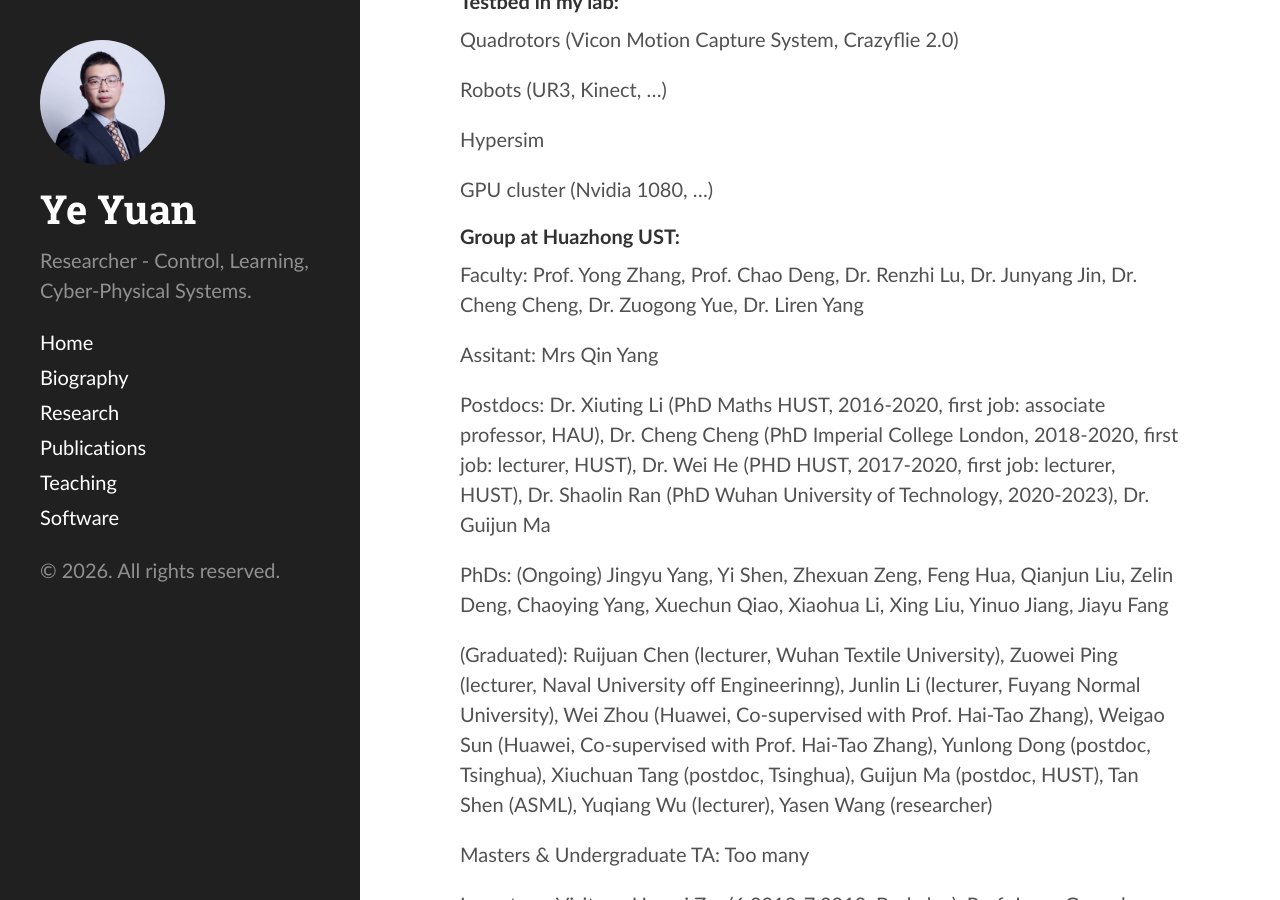
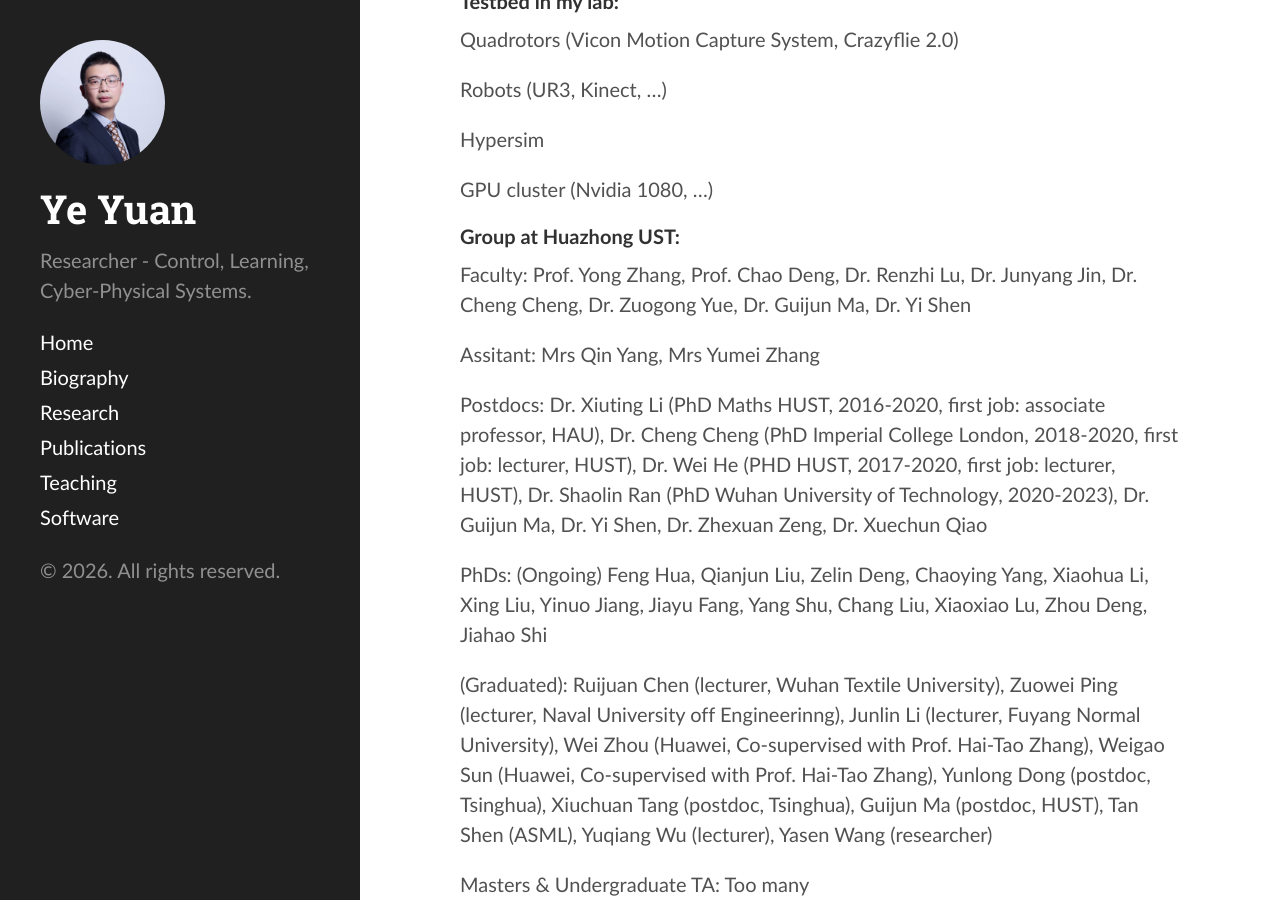
Before and after one commit to yy311/yy311.github.io, a Jekyll site: the page built from research.md, in a window 1280 px wide and 900 px high, scrolled down 256 px. Built offline with Jekyll 4.4.1, drawn with Linux system fonts in a browser that asks for light colours.

Commit message:
Update research.md

```diff
--- a/research.md
+++ b/research.md
@@ -19,13 +19,13 @@ GPU cluster (Nvidia 1080, ...)
 
 #### Group at Huazhong UST:
 
-Faculty: Prof. Yong Zhang, Prof. Chao Deng, Dr. Renzhi Lu, Dr. Junyang Jin, Dr. Cheng Cheng, Dr. Zuogong Yue, Dr. Liren Yang
+Faculty: Prof. Yong Zhang, Prof. Chao Deng, Dr. Renzhi Lu, Dr. Junyang Jin, Dr. Cheng Cheng, Dr. Zuogong Yue, Dr. Guijun Ma, Dr. Yi Shen
 
-Assitant: Mrs Qin Yang
+Assitant: Mrs Qin Yang, Mrs Yumei Zhang
 
-Postdocs: Dr. Xiuting Li (PhD Maths HUST, 2016-2020, first job: associate professor, HAU), Dr. Cheng Cheng (PhD Imperial College London, 2018-2020, first job: lecturer, HUST), Dr. Wei He (PHD HUST, 2017-2020, first job: lecturer, HUST),  Dr. Shaolin Ran (PhD Wuhan University of Technology, 2020-2023), Dr. Guijun Ma
+Postdocs: Dr. Xiuting Li (PhD Maths HUST, 2016-2020, first job: associate professor, HAU), Dr. Cheng Cheng (PhD Imperial College London, 2018-2020, first job: lecturer, HUST), Dr. Wei He (PHD HUST, 2017-2020, first job: lecturer, HUST),  Dr. Shaolin Ran (PhD Wuhan University of Technology, 2020-2023), Dr. Guijun Ma, Dr. Yi Shen, Dr. Zhexuan Zeng, Dr. Xuechun Qiao
 
-PhDs:  (Ongoing) Jingyu Yang, Yi Shen, Zhexuan Zeng, Feng Hua, Qianjun Liu, Zelin Deng, Chaoying Yang, Xuechun Qiao, Xiaohua Li, Xing Liu, Yinuo Jiang, Jiayu Fang
+PhDs:  (Ongoing) Feng Hua, Qianjun Liu, Zelin Deng, Chaoying Yang, Xiaohua Li, Xing Liu, Yinuo Jiang, Jiayu Fang, Yang Shu, Chang Liu, Xiaoxiao Lu, Zhou Deng, Jiahao Shi
 
 (Graduated): Ruijuan Chen (lecturer, Wuhan Textile University), Zuowei Ping (lecturer, Naval University off Engineerinng), Junlin Li (lecturer, Fuyang Normal University), Wei Zhou (Huawei, Co-supervised with  Prof. Hai-Tao Zhang), Weigao Sun (Huawei, Co-supervised with Prof. Hai-Tao Zhang),  Yunlong Dong (postdoc, Tsinghua), Xiuchuan Tang (postdoc, Tsinghua), Guijun Ma (postdoc, HUST), Tan Shen (ASML), Yuqiang Wu (lecturer), Yasen Wang (researcher)
 
```
